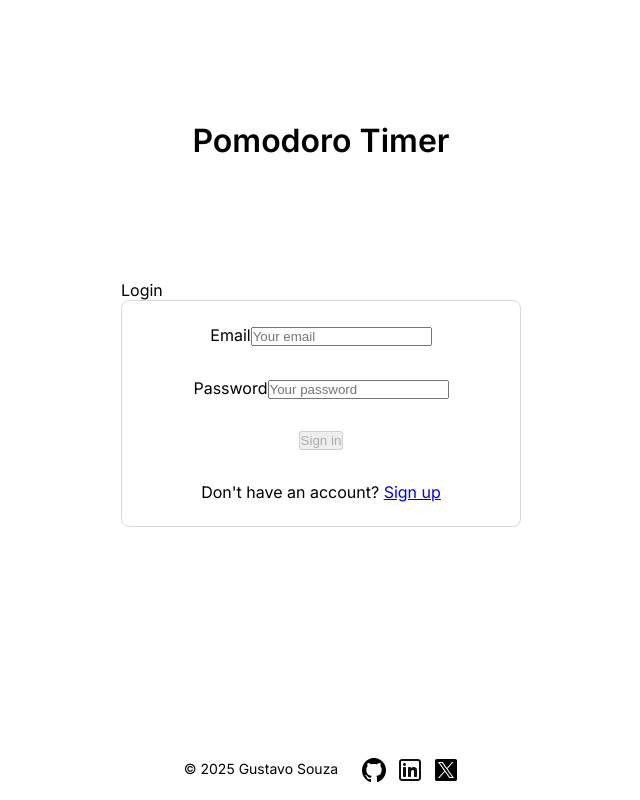
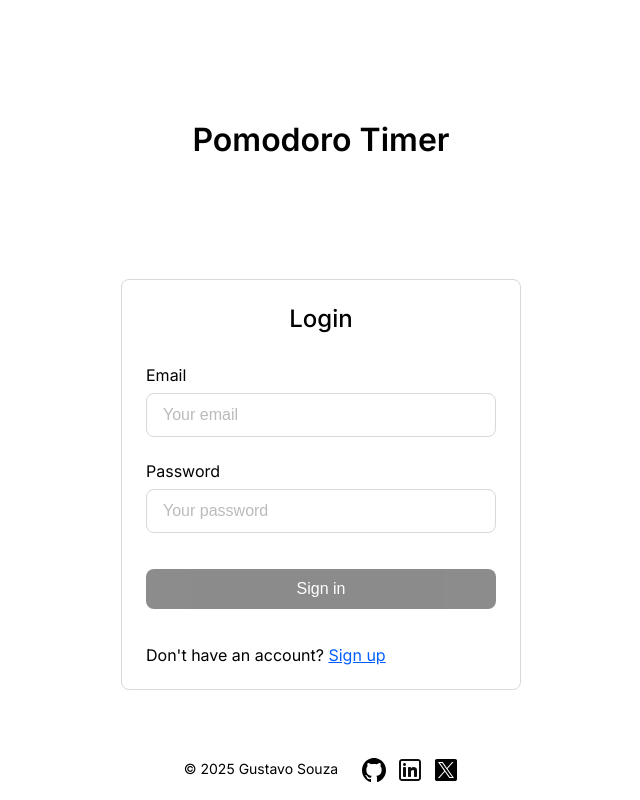
Before and after one commit to GustavoSouza123/pomodoro-timer, an Angular app in the folder frontend/: page /login in a window 1280 px wide. Shown: the whole page, without its empty margins (319-959 px from the left). Built offline with nearby package versions, Linux system fonts and the light colour scheme.

Commit message:
style fix for signup form

```diff
--- a/frontend/src/app/login/login.component.scss
+++ b/frontend/src/app/login/login.component.scss
@@ -17,7 +17,7 @@
     font-weight: 600;
   }
 
-  .login {
+  .form {
     width: 400px;
     display: flex;
     flex-direction: column;
@@ -43,14 +43,13 @@
         flex-direction: column;
         gap: 8px;
 
-        label {
-        }
+        // label {}
 
         input {
           padding: 12px 16px;
           font-size: 16px;
           border: 1px solid base.$border-form;
-          border-left: 3px solid base.$border-form;
+          // border-left: 3px solid base.$border-form;
           border-radius: 8px;
 
           &:focus {
@@ -59,14 +58,6 @@
 
           &::placeholder {
             color: base.$color-placeholder;
-          }
-
-          &.ng-valid.ng-dirty {
-            border-left: 3px solid green;
-          }
-
-          &.ng-invalid.ng-dirty {
-            border-left: 3px solid red;
           }
         }
 
@@ -125,5 +116,19 @@
         }
       }
     }
+
+    form.login {
+      & > .input {
+        input {
+          &.ng-valid.ng-dirty {
+            border-left: 3px solid #01ad01;
+          }
+
+          &.ng-invalid.ng-dirty {
+            border-left: 3px solid #e20000;
+          }
+        }
+      }
+    }
   }
 }
```
